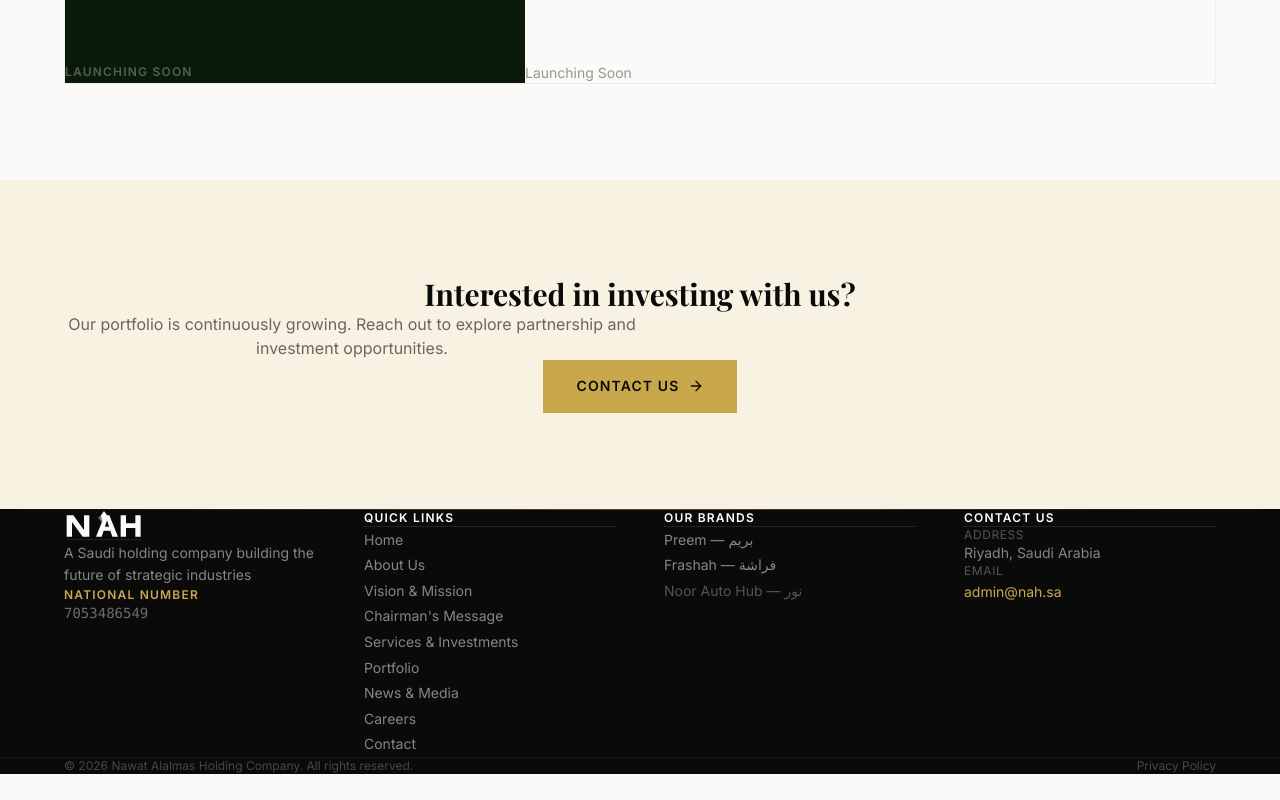
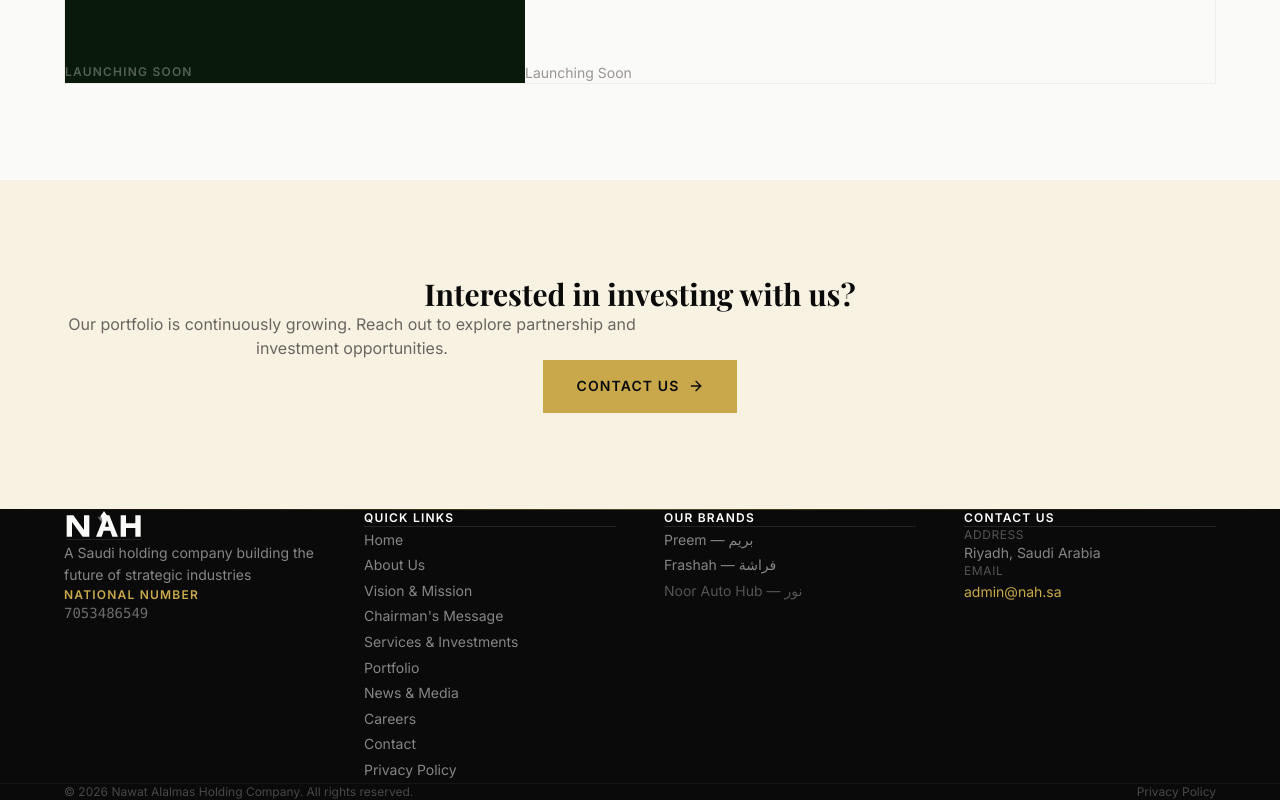
Before and after one commit to rayan2341/nah, a Next.js app: page /en/companies in a window 1280 px wide. Shown: the part 877-1677 px from the top of the page. Before the commit the page ends 1651 px from the top, so only its background shows below. Built offline with nearby package versions, Linux system fonts and the light colour scheme; a web font is replaced by a local one.

Commit message:
feat: add Privacy Policy to footer Quick Links
https://claude.ai/code/session_01KWGKMdsu2fC3G5XZwaSq3Y

```diff
--- a/src/components/layout/Footer.tsx
+++ b/src/components/layout/Footer.tsx
@@ -20,6 +20,7 @@ export default async function Footer() {
     { key: "news", href: "/news" },
     { key: "careers", href: "/careers" },
     { key: "contact", href: "/contact" },
+    { key: "privacy", href: "/privacy" },
   ] as const;
 
   const brands = [
```
